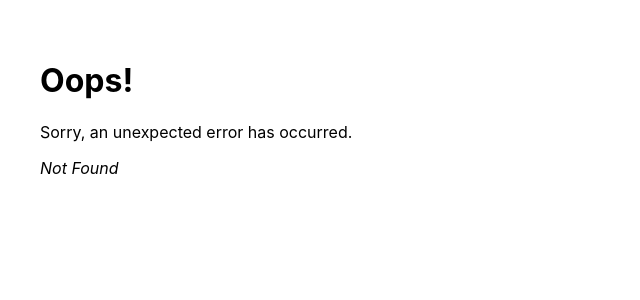
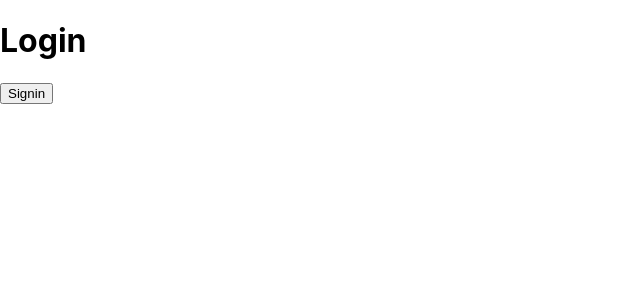
Before and after one commit to egkozlov/boilerplate, a React (Create React App) app: page /login in a window 1280 px wide. Before the commit this address had no page. Shown: the top 300 px of the page, without its empty margins (0-640 px from the left). Built offline with nearby package versions, Linux system fonts and the light colour scheme.

Commit message:
Add basic auth logic infra

```diff
--- /dev/null
+++ b/src/LoginPage.tsx
@@ -0,0 +1,21 @@
+import { useLocation, useNavigate } from 'react-router-dom';
+import { useAuth } from './useAuth';
+
+export const LoginPage = () => {
+  const { signin } = useAuth();
+  const navigate = useNavigate();
+  const location = useLocation();
+  const from = location.state?.from?.pathname || '/';
+
+  const onLoginClick = () => {
+    signin('test');
+    navigate(from, { replace: true });
+  };
+
+  return (
+    <div>
+      <h1>Login</h1>
+      <button onClick={onLoginClick}>Signin</button>
+    </div>
+  );
+};
--- /dev/null
+++ b/src/RequireAuth.tsx
@@ -0,0 +1,13 @@
+import { Navigate, useLocation } from 'react-router-dom';
+import { useAuth } from './useAuth';
+
+export const RequireAuth = ({ children }: { children: JSX.Element }) => {
+  const auth = useAuth();
+  const location = useLocation();
+
+  if (!auth.user) {
+    return <Navigate to="/login" state={{ from: location }} replace />;
+  }
+
+  return children;
+};
--- a/src/Router.tsx
+++ b/src/Router.tsx
@@ -1,7 +1,22 @@
 import { createBrowserRouter, createRoutesFromElements, Route } from 'react-router-dom';
 import { ErrorPage } from './ErrorPage';
 import { Home } from './Home';
+import { LoginPage } from './LoginPage';
+import { RequireAuth } from './RequireAuth';
 
 export const router = createBrowserRouter(
-  createRoutesFromElements(<Route path="/" element={<Home />} errorElement={<ErrorPage />} />),
+  createRoutesFromElements(
+    <>
+      <Route
+        path="/"
+        element={
+          <RequireAuth>
+            <Home />
+          </RequireAuth>
+        }
+        errorElement={<ErrorPage />}
+      />
+      <Route path="/login" element={<LoginPage />} />
+    </>,
+  ),
 );
--- /dev/null
+++ b/src/useAuth.tsx
@@ -0,0 +1,29 @@
+import { useState, createContext, useContext, PropsWithChildren } from 'react';
+
+interface AuthContextType {
+  user: any;
+  signin: (user: string) => void;
+  signout: () => void;
+}
+
+const AuthContext = createContext<AuthContextType>(null!);
+
+export const AuthProvider = ({ children }: PropsWithChildren) => {
+  const [user, setUser] = useState<any>(null);
+
+  const signin = (newUser: string) => {
+    setUser(newUser);
+  };
+
+  const signout = () => {
+    setUser(null);
+  };
+
+  const value = { user, signin, signout };
+
+  return <AuthContext.Provider value={value}>{children}</AuthContext.Provider>;
+};
+
+export function useAuth() {
+  return useContext(AuthContext);
+}
```
Also changed, not shown: src/App.tsx (+6 -1 lines).
